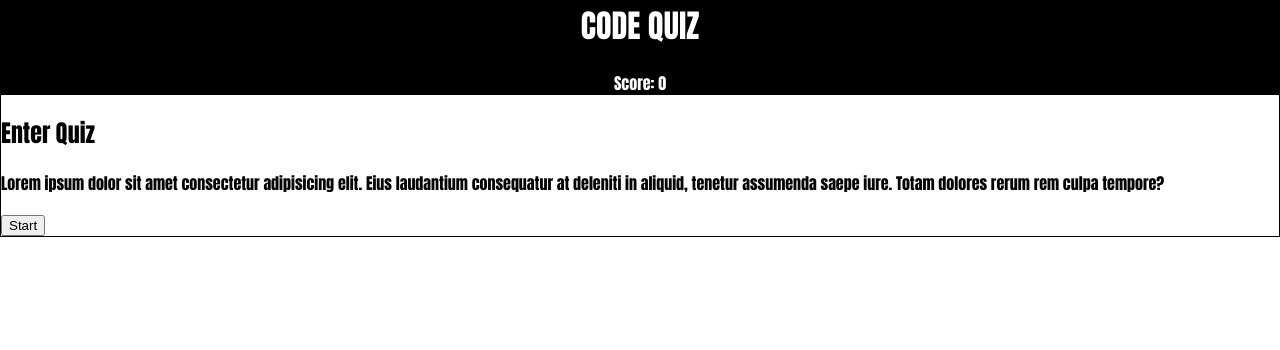
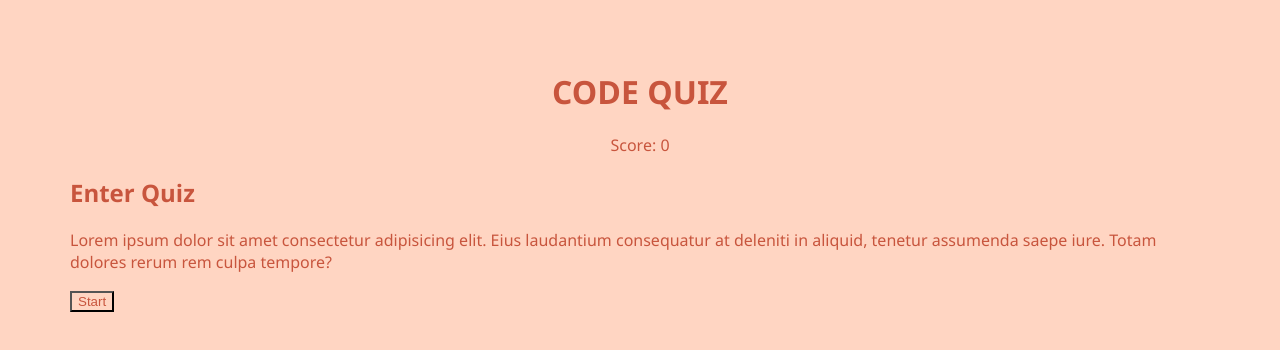
Before and after one commit to michellebaker1129/code-quiz, a plain HTML site: page index.html in a window 1280 px wide. Drawn offline with Linux system fonts and the light colour scheme.

Commit message:
style colors

```diff
--- a/assets/style.css
+++ b/assets/style.css
@@ -1,23 +1,45 @@
+
+:root{
+    --larger-project-width: 900px;
+    --smaller-project-padding: 10px;
+}
+
+* {
+    box-sizing: border-box;
+    background-color: #ffd5c2ff;
+    color: #c8553dff;
+}
+
 body {
-    margin: 0;
-    padding: 0;
-    font-family: Impact, Haettenschweiler, 'Arial Narrow Bold', sans-serif;
+    font-family:'Segoe UI', Tahoma, Geneva, Verdana, sans-serif;
+    margin: 20px;
+    padding: 50px;
 }
 
 main {
-    border: 1px solid black;
-}
+    border: 20px;
+    }
 
 header {
-    background-color: black;
-    color: white;
     text-align: center;
+    border-color: aquamarine;
+    border: 20px;
 }
 
 h1 {
     margin-top: 0;
+
+    text-decoration: #f5f5f5;
 }
 
 .hide {
     display:none;
 }
+
+
+/* SCSS HEX
+$liver: #7a5c58ff;
+$white-smoke: #f5f5f5;
+$apricot: #ffd5c2ff;
+$tangerine: #f28f3bff;
+$jasper: #c8553dff; */
```
